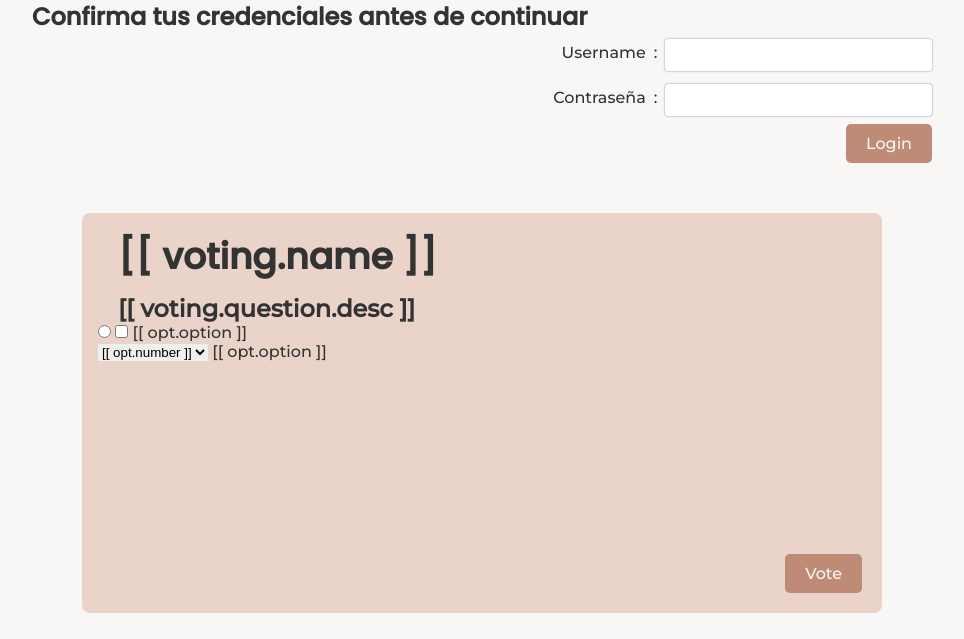
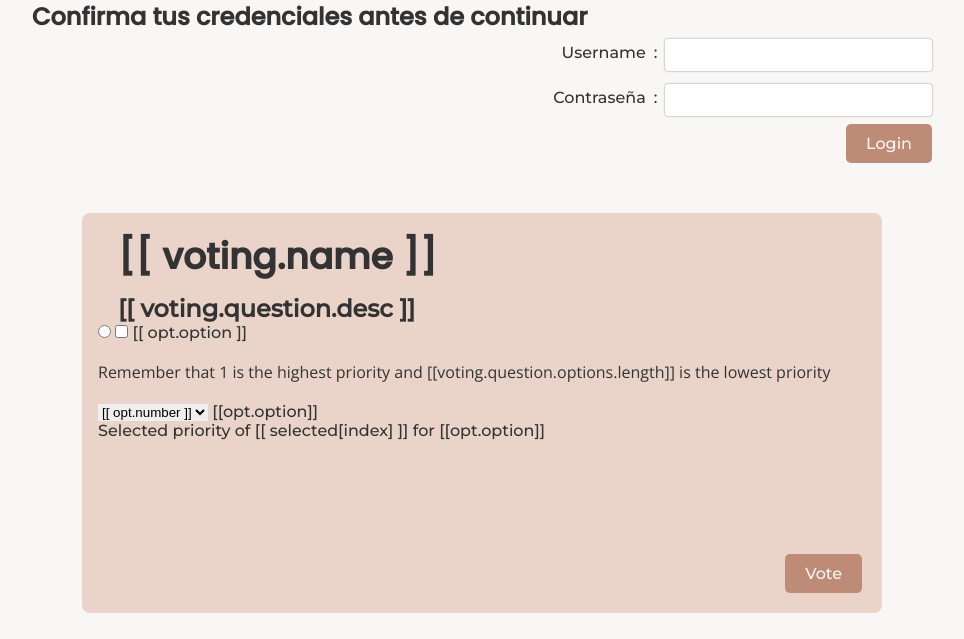
Before and after one commit to EGC-zambrano/decide-part-zambrano, a Django app: template decide/booth/templates/booth/booth.html in a window 1280 px wide. Shown: the part 293-932 px from the top of the page, without its empty margins (178-1142 px from the left). Run offline with Django 3.2, Linux system fonts and the light colour scheme; data comes from the database, SQL or seed files in the repository; tables that the repository leaves empty hold one stand-in row (values such as "Sample post"); the template is opened without the code that fills it: values that come from a table or form of the project are taken from there, most other values are stand-ins (such as "Sample title", 1, 10 or a date in 2020).

Commit message:
feat(booth): Now priority voting work as expected

```diff
--- a/decide/booth/templates/booth/booth.html
+++ b/decide/booth/templates/booth/booth.html
@@ -82,9 +82,9 @@
             <div class="card-voting" v-if="!signup">
                 <h1 class="voting-title">[[ voting.name ]]</h1>
                 <h2 class="voting-desc">[[ voting.question.desc ]]</h2>
-                <form v-for="opt in voting.question.options" :key="opt.number">
+                <form>
                     <div class="form-options">
-                        <div v-if="questionType == 'S' || questionType == 'B' || questionType == 'M'">
+                        <div v-if="questionType == 'S' || questionType == 'B' || questionType == 'M'" v-for="opt in voting.question.options" :key="opt.number">
                             <input type="radio" v-model="selected" v-if="questionType == 'S' || questionType == 'B'"
                                         :id="'q' + opt.number"
                                         name="question"
@@ -97,12 +97,18 @@
                                 [[ opt.option ]]
                         </div>
                         <div v-if="questionType == 'P'">
-                            <select v-model="selected" >
-                                <option v-for="opt in voting.question.options">
+                            <br>
+                            <p> Remember that 1 is the highest priority and [[voting.question.options.length]] is the lowest priority</p>
+                            <br>
+                            <div v-for="(opt, index) in voting.question.options">
+                                <select v-model="selected[index]">
+                                  <option v-for="opt in voting.question.options">
                                     [[ opt.number ]]
-                                </option>
-                            </select>
-                            [[ opt.option ]]
+                                  </option>
+                                </select> [[opt.option]]
+                                <div>Selected priority of [[ selected[index] ]] for [[opt.option]]</div>
+                                <br>
+                              </div>
                         </div>
                     </div>
                 </form>
@@ -267,10 +273,11 @@
                         }
                     }
                     else if (this.questionType === 'P') {
+                        var selectedOptions = this.voting.question.options.map((opt, index) => [opt.number, this.selected[index]]);
                         var vote = []
-                        for (i=0; i < selected.length; i++){
-                            var v = this.decideEncrypt(selected[i][0].toString())
-                            vote.push({a: v.alpha.toString(), b: v.beta.toString(), p: selected[i][1].toString()})
+                        for (i=0; i < selectedOptions.length; i++){
+                            var v = this.decideEncrypt(selectedOptions[i][0].toString())
+                            vote.push({a: v.alpha.toString(), b: v.beta.toString(), p: selectedOptions[i][1].toString()})
                         }
                         var data = {
                             vote: vote,
```
